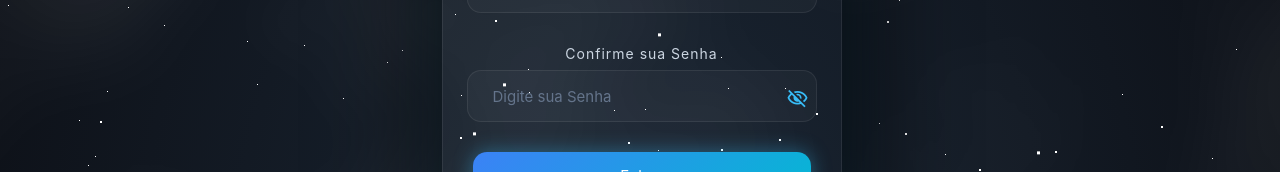
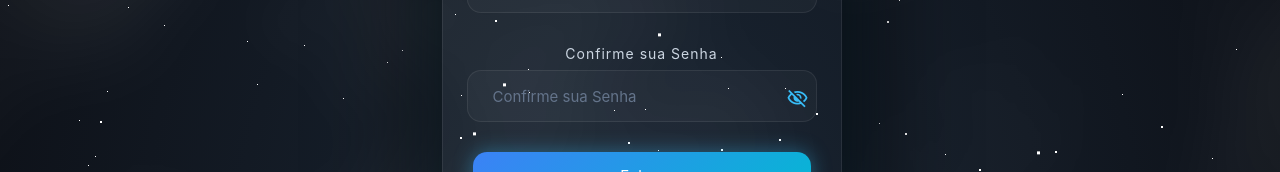
Before and after one commit to C14-INATEL/API_Search_FRONTEND, an Angular app: page /register in a window 1280 px wide. Shown: the part 516-688 px from the top of the page. Built offline with nearby package versions, Linux system fonts and the light colour scheme.

Commit message:
fix: :bug: fixing wrong name writted on Confirme sua senha

```diff
--- a/src/app/pages/register/register.html
+++ b/src/app/pages/register/register.html
@@ -43,7 +43,7 @@
 
       <div class="input-group">
         <label>Confirme sua Senha</label>
-        <input type="confirmpassword" [type]="mostrarSenha ? 'text' : 'password'" placeholder="Digite sua Senha" autocomplete="current-password"/>
+        <input type="confirmpassword" [type]="mostrarSenha ? 'text' : 'password'" placeholder="Confirme sua Senha" autocomplete="current-password"/>
 
           <div class="show-icon" *ngIf="mostrarSenha" (click)="toggleSenha()">
             <span class="material-symbols-outlined">visibility</span>
```
